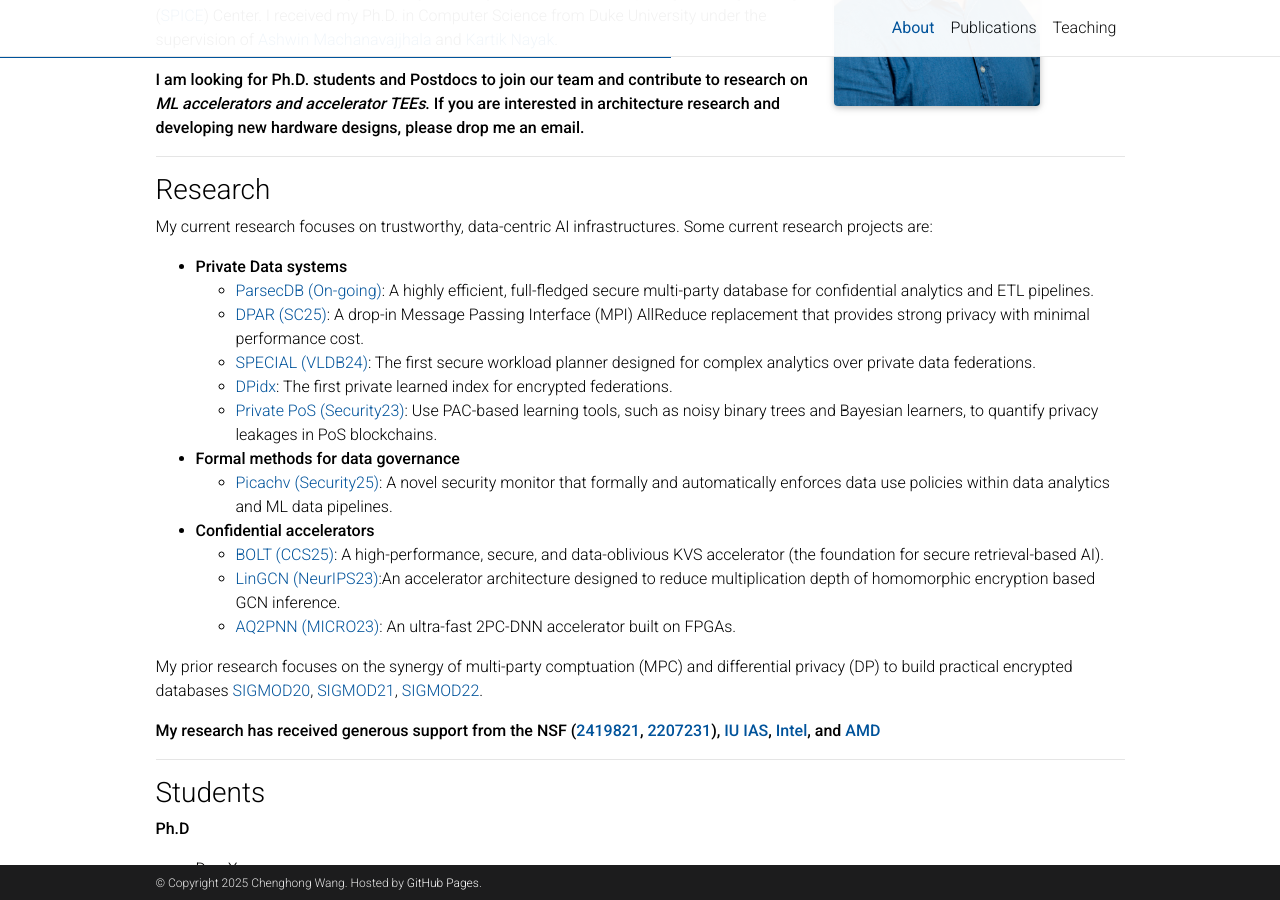
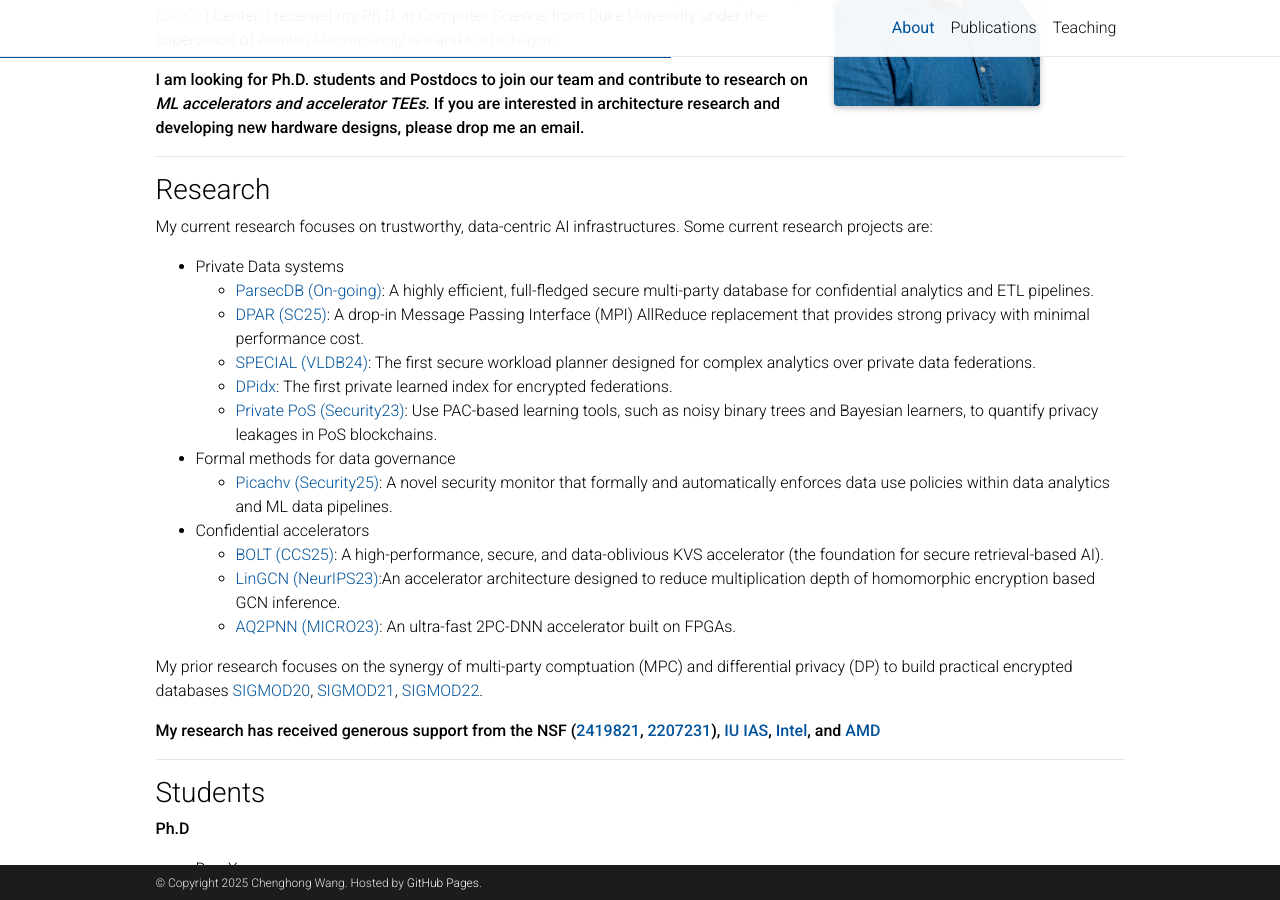
Before and after one commit to lovingmage/lovingmage.github.io, a Jekyll site: the page built from _pages/about.md, in a window 1280 px wide and 900 px high, scrolled down 373 px. Built offline with Jekyll 4.4.1, drawn with Linux system fonts in a browser that asks for light colours; full-size pictures stand in for the smaller copies a plugin makes; comment, search, counter and statistics services are not loaded; a style sheet for code colours, icons or effects is not loaded.

```diff
--- a/_pages/about.md
+++ b/_pages/about.md
@@ -39,17 +39,17 @@ I am an Assistant Professor in the Department of Computer Science at Indiana Uni
 ### Research
 My current research focuses on trustworthy, data-centric AI infrastructures. Some current research projects are:
 
-- **Private Data systems**
+- Private Data systems
   - [ParsecDB (On-going)](https://github.com/uu60/parsec): A highly efficient, full-fledged secure multi-party database for confidential analytics and ETL pipelines.
   - [DPAR (SC25)](https://sc25.conference-program.com/presentation/?id=pap458&sess=sess296): A drop-in Message Passing Interface (MPI) AllReduce replacement that provides strong privacy with minimal performance cost.
   - [SPECIAL (VLDB24)](https://dl.acm.org/doi/10.14778/3717755.3717764): The first secure workload planner designed for complex analytics over private data federations.
   - [DPidx](https://arxiv.org/abs/2410.21164): The first private learned index for encrypted federations.
   - [Private PoS (Security23)](https://www.usenix.org/conference/usenixsecurity23/presentation/wang-chenghong#:~:text=Private%20Proof%2Dof%2DStake%20Blockchains%20using%20Differentially%2DPrivate%20Stake%20Distortion,-Authors%3A&text=Abstract%3A,must%20in%20theory%20forgo%20privacy): Use PAC-based learning tools, such as noisy binary trees and Bayesian learners, to quantify privacy leakages in PoS blockchains.
 
-- **Formal methods for data governance**
+- Formal methods for data governance
   - [Picachv (Security25)](https://www.usenix.org/conference/usenixsecurity25/presentation/chen-haobin): A novel security monitor that formally and automatically enforces data use policies within data analytics and ML data pipelines.
 
-- **Confidential accelerators**
+- Confidential accelerators
   - [BOLT (CCS25)](https://arxiv.org/abs/2509.01742): A high-performance, secure, and data-oblivious KVS accelerator (the foundation for secure retrieval-based AI).
   - [LinGCN (NeurIPS23)](https://arxiv.org/abs/2309.14331):An accelerator architecture designed to reduce multiplication depth of homomorphic encryption based GCN inference.
   - [AQ2PNN (MICRO23)](https://dl.acm.org/doi/10.1145/3613424.3614297): An ultra-fast 2PC-DNN accelerator built on FPGAs.
```
